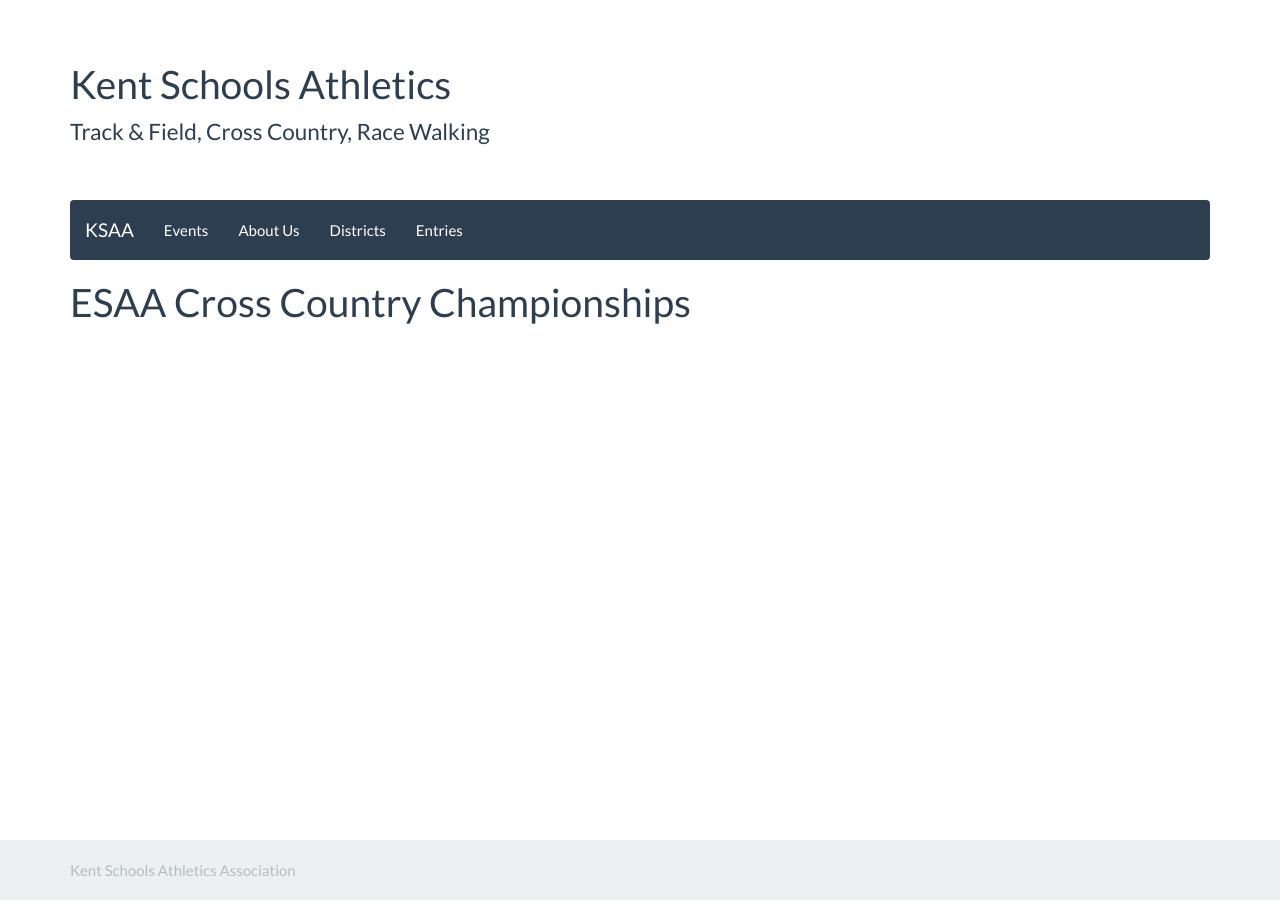
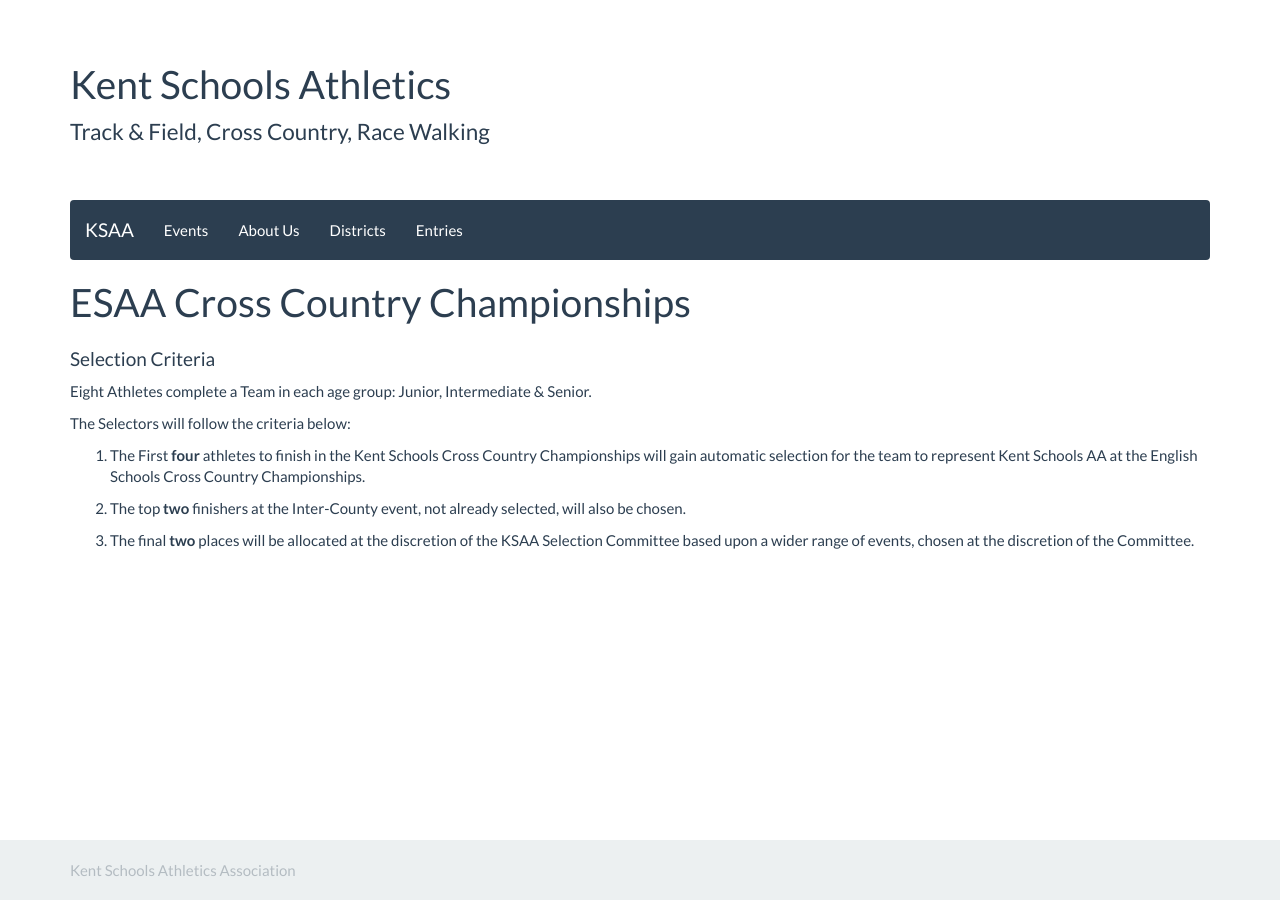
Before and after one commit to chrisnewark/chrisnewark.github.io, a Jekyll site: the page built from _events/16-17/2017-03-18-esaa-cross-country-championships.md, in a window 1280 px wide. Built offline with Jekyll 4.4.1, drawn with Linux system fonts in a browser that asks for light colours; nearby versions of some CDN libraries.

Commit message:
Moved selec criteria

```diff
--- a/_events/16-17/2017-03-18-esaa-cross-country-championships.md
+++ b/_events/16-17/2017-03-18-esaa-cross-country-championships.md
@@ -4,3 +4,15 @@
 date: 18 March 2017
 location: Norwich
 ---
+
+#### Selection Criteria
+
+Eight Athletes complete a Team in each age group: Junior, Intermediate & Senior.
+
+The Selectors will follow the criteria below:
+
+1. The First **four** athletes to finish in the Kent Schools Cross Country Championships will gain automatic selection for the team to represent Kent Schools AA at the English Schools Cross Country Championships.
+
+2. The top **two** finishers at the Inter-County event, not already selected, will also be chosen.
+
+3. The final **two** places will be allocated at the discretion of the KSAA Selection Committee based upon a wider range of events, chosen at the discretion of the Committee.
```
Also changed, not shown: _events/16-17/2017-01-21-kent-schools-cross-country-champs.md (+0 -12 lines).
